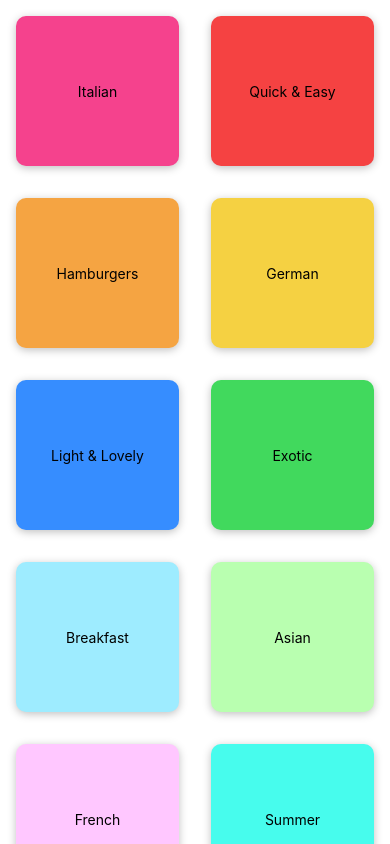
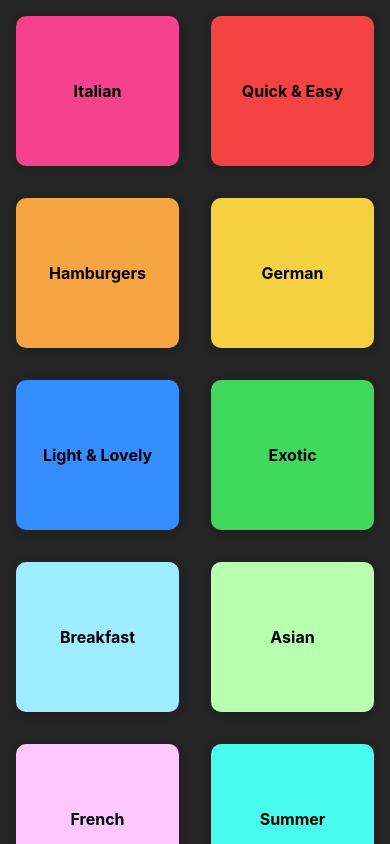
Before and after one commit to heesangs/RnNavigation, a React Native app: screen / in a window 390 px wide. Built offline with nearby package versions, Linux system fonts and the light colour scheme.

Commit message:
IOS & AND Pressable Style

```diff
--- a/App.tsx
+++ b/App.tsx
@@ -1,6 +1,21 @@
-
+import React from 'react';
+import { SafeAreaView, StyleSheet, StatusBar } from 'react-native';
 import CategoriesScreen from './screen/CategoriesScreen';
 
 export default function App() {
-  return <CategoriesScreen />;
+  return (
+    <>
+      <StatusBar barStyle="light-content" backgroundColor="transparent" translucent />
+      <SafeAreaView style={styles.container}>
+        <CategoriesScreen />
+      </SafeAreaView>
+    </>
+  );
 }
+
+const styles = StyleSheet.create({
+  container: {
+    flex: 1,
+    backgroundColor: '#242424', // 앱 전체의 배경색
+  },
+});
--- a/components/CategoryGridTitle.js
+++ b/components/CategoryGridTitle.js
@@ -1,11 +1,18 @@
-import { View, Text, Pressable, StyleSheet } from 'react-native';
+import { View, Text, Pressable, StyleSheet, Platform } from 'react-native';
 
 function CategoryGridTitle({ title, color }) {
   return (
-    <View style={[styles.gridItem, { backgroundColor: color }]}>
-      <Pressable style={styles.button}>
+    <View style={styles.gridItem}>
+      <Pressable
+        style={({ pressed }) => [
+          styles.button,
+          { backgroundColor: color },
+          Platform.OS === 'ios' && pressed && styles.buttonPressed
+        ]}
+        android_ripple={{ color: 'rgba(0, 0, 0, 0.15)' }}
+      >
         <View style={styles.innerContainer}>
-          <Text>{title}</Text>
+          <Text style={styles.title}>{title}</Text>
         </View>
       </Pressable>
     </View>
@@ -22,12 +29,18 @@ const styles = StyleSheet.create({
     borderRadius: 10,
     elevation: 4,
     shadowColor: 'black',
-    shadowOpacity: 0.25,
+    shadowOpacity: 0.16,
     shadowOffset: { width: 0, height: 2 },
     shadowRadius: 8,
+    overflow: Platform.OS === 'android' ? 'hidden' : 'visible',
   },
   button: {
     flex: 1,
+    borderRadius: 10,
+  },
+  buttonPressed: {
+    opacity: 0.9,
+    transform: [{ scale: 0.98 }],
   },
   innerContainer: {
     flex: 1,
@@ -35,4 +48,8 @@ const styles = StyleSheet.create({
     justifyContent: 'center',
     alignItems: 'center',
   },
+  title: {
+    fontSize: 16,
+    fontWeight: 'bold',
+  },
 });
```
